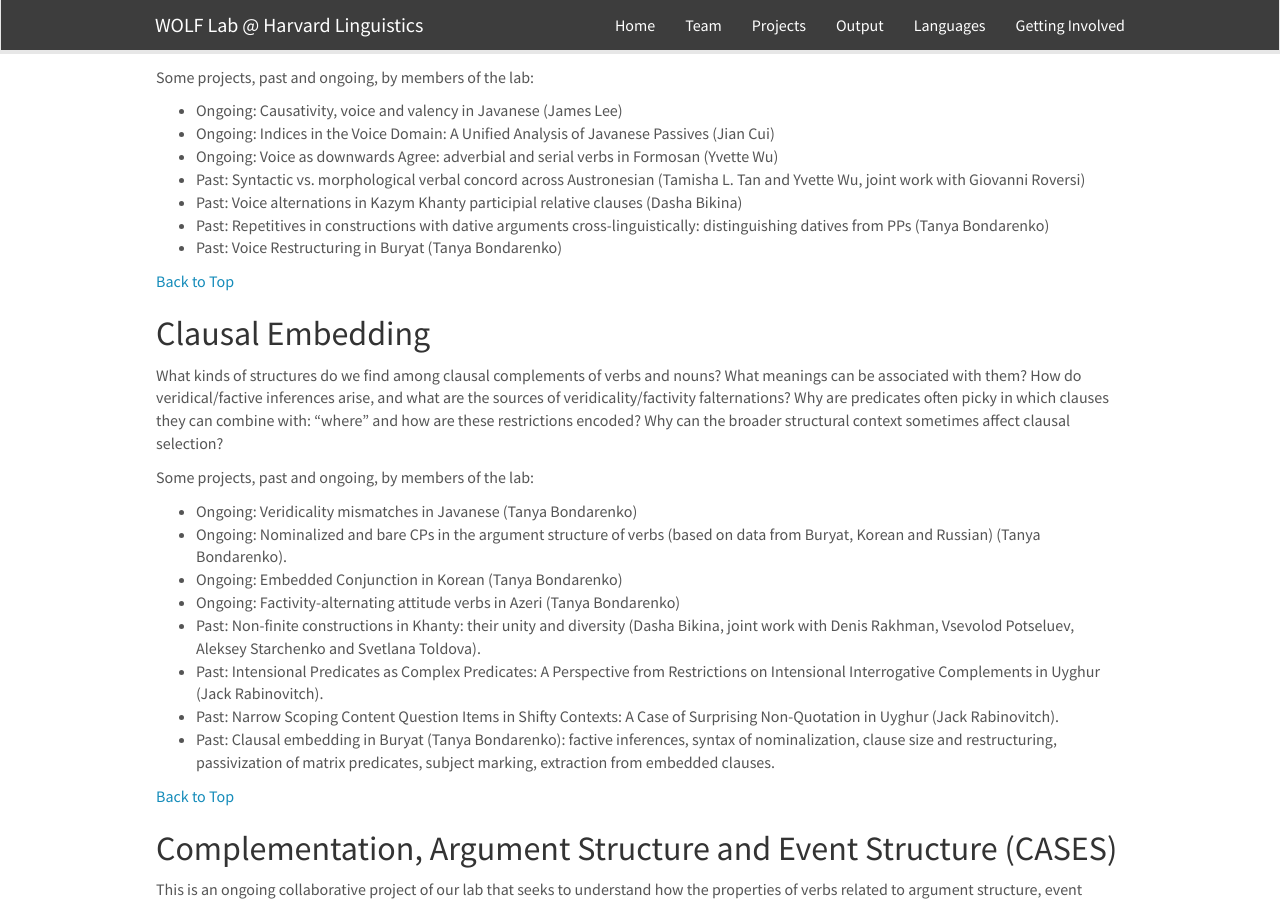
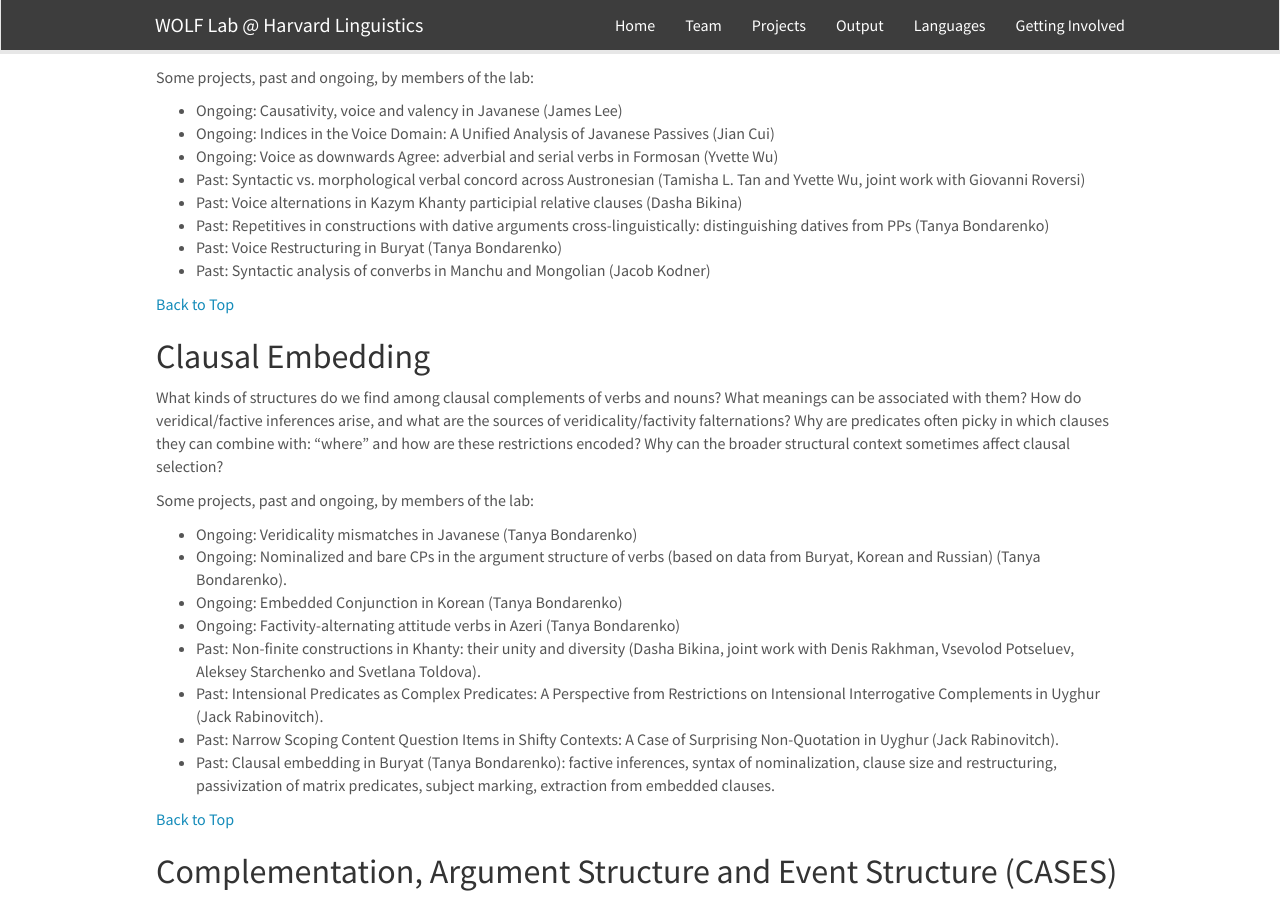
Before and after one commit to fieldlinguistics/fieldlinguistics.github.io, a Jekyll site: the page built from _pages/projects.md, in a window 1280 px wide and 900 px high, scrolled down 609 px. Built offline with Jekyll 4.4.1, drawn with Linux system fonts in a browser that asks for light colours; nearby versions of some CDN libraries.

Commit message:
Update projects.md
Added project descriptions

```diff
--- a/_pages/projects.md
+++ b/_pages/projects.md
@@ -40,6 +40,7 @@
 * Past: Voice alternations in Kazym Khanty participial relative clauses (Dasha Bikina)
 * Past: Repetitives in constructions with dative arguments cross-linguistically: distinguishing datives from PPs (Tanya Bondarenko)
 * Past: Voice Restructuring in Buryat (Tanya Bondarenko)
+* Past: Syntactic analysis of converbs in Manchu and Mongolian (Jacob Kodner)
 
 [Back to Top](#  )
 
```
